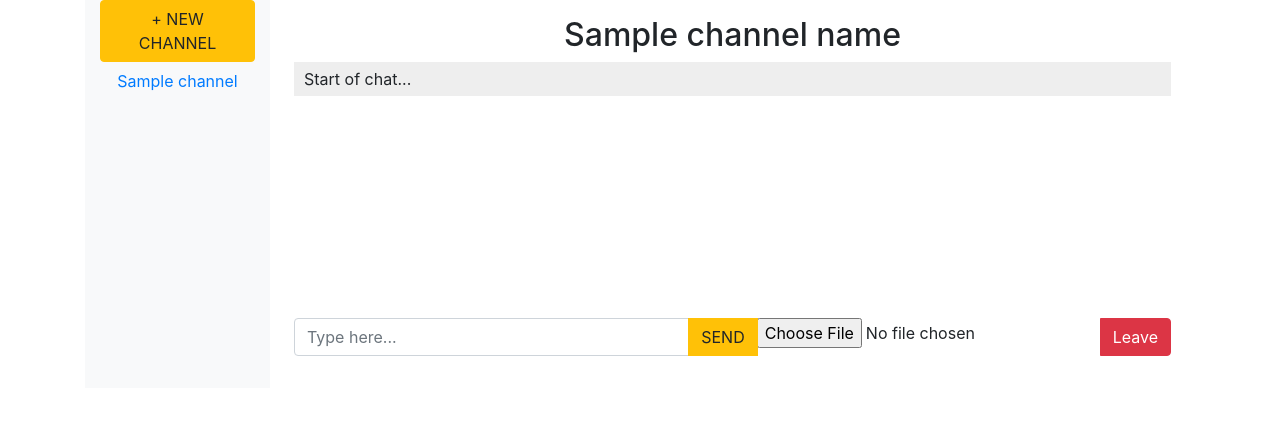
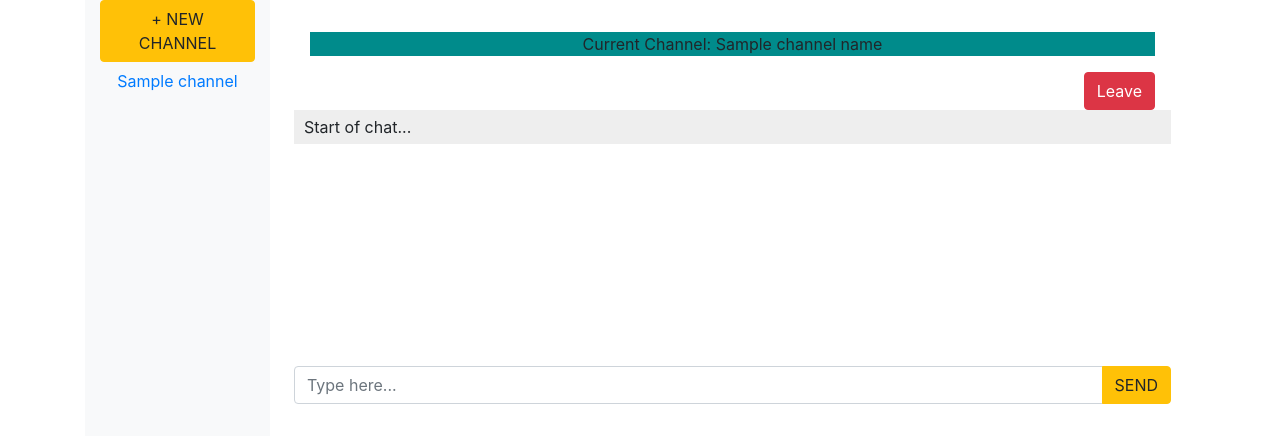
Before and after one commit to ching-wang/socket-chat, a Flask app: template templates/main.html in a window 1280 px wide. Shown: the part 72-515 px from the top of the page. Run offline with Flask 2, Linux system fonts and the light colour scheme; the template is opened without the code that fills it: most values are stand-ins (such as "Sample title", 1, 10 or a date in 2020); some libraries are stand-ins or nearby versions.

Commit message:
show channel name on the chatting room dashboard

```diff
--- a/assets/main.scss
+++ b/assets/main.scss
@@ -16,3 +16,8 @@
 #messages li:nth-child(odd) {
   background: #eee;
 }
+
+.channel-header {
+  background: darkcyan;
+  margin: 1em;
+}
--- a/static/main.css
+++ b/static/main.css
@@ -14,4 +14,8 @@
 #messages li:nth-child(odd) {
   background: #eee; }
 
+.channel-header {
+  background: darkcyan;
+  margin: 1em; }
+
 /*# sourceMappingURL=main.css.map */
--- a/templates/main.html
+++ b/templates/main.html
@@ -93,10 +93,10 @@
     </nav>
 
     <main role="main" class="col-md-9 ml-sm-auto col-lg-10 pt-3 px-4">
-      <div>
-        <h2 class="h2" data-channel-name="{{ channel_name }}" id="channel_name_header">{{ channel_name }}</h2>
+      <div class="channel-header">
+        <p data-channel-name="{{ channel_name }}" id="channel_name_header"> Current Channel: {{ channel_name }}</p>
+        <button class="btn btn-danger nav-item float-right" id="exit-btn">Leave </button>
       </div>
-
       <div>
         <ul id="messages" class="list-unstyled">
           <li>Start of chat...</li>
@@ -119,13 +119,6 @@
             </button>
           </div>
       </form>
-      <div class="form-group input-group-append">
-        <label for="FormControlFile"></label>
-        <input type="file" class="form-control-file" id="form-file">
-      </div>
-      <div class="form-group input-group-append">
-        <button class="btn btn-danger" id="exit-btn">Leave </button>
-      </div>
     </main>
   </div>
 </div>
```
Also changed, not shown: 1 other file.
